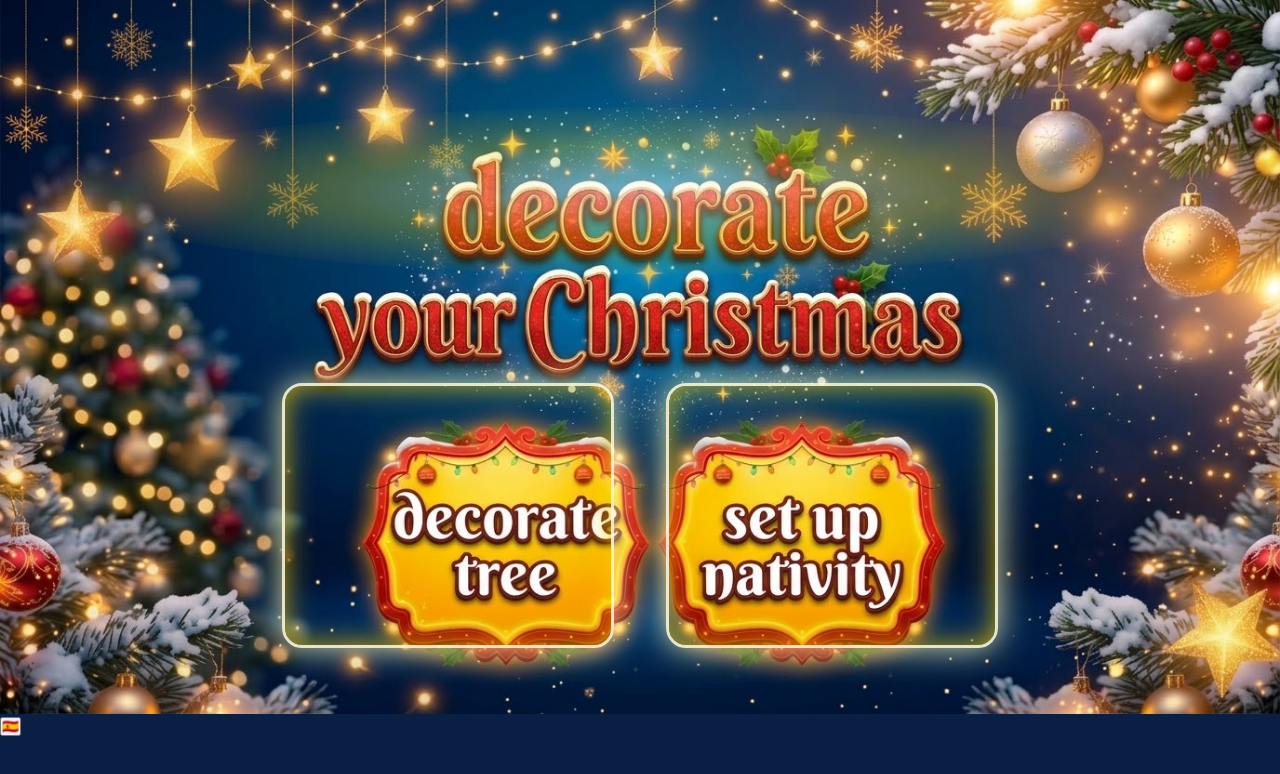
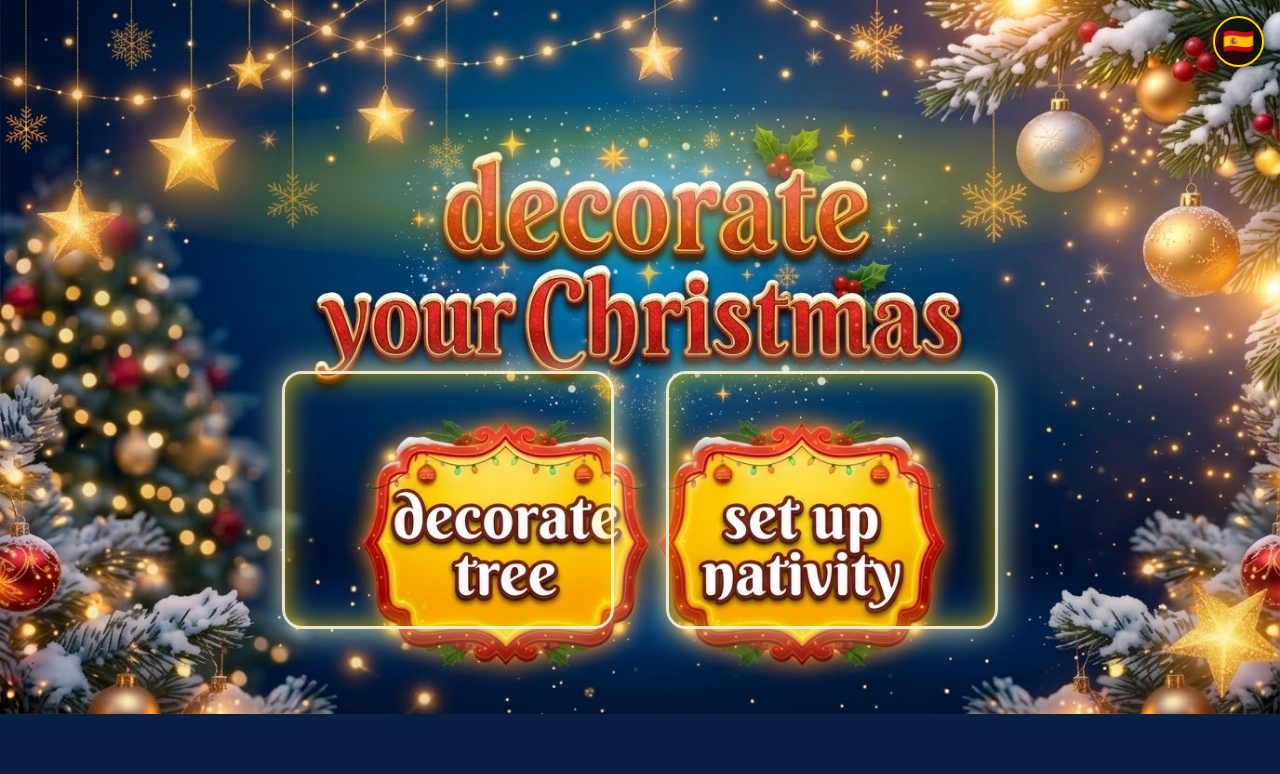
Before and after one commit to Margus20/decoracion-navidad, a plain HTML site: page index.html in a window 1280 px wide. Drawn offline with Linux system fonts and the light colour scheme.

Commit message:
Update estilos.css

```diff
--- a/estilos.css
+++ b/estilos.css
@@ -502,3 +502,54 @@ header h1 {
 .btn-volver:active {
     transform: scale(0.95);
 }
+
+/* ========================================================== */
+/* ============ NUEVO: BOTÓN DE IDIOMA (bandera) ============ */
+/* ========================================================== */
+.btn-idioma {
+    position: fixed;
+    top: 1rem;
+    right: 1rem;
+    z-index: 1000;
+    width: 3.2rem;
+    height: 3.2rem;
+    border-radius: 50%;
+    border: 2px solid #ffd700;
+    background: rgba(0, 0, 0, 0.55);
+    backdrop-filter: blur(6px);
+    -webkit-backdrop-filter: blur(6px);
+    cursor: pointer;
+    display: flex;
+    align-items: center;
+    justify-content: center;
+    box-shadow: 0 4px 14px rgba(0, 0, 0, 0.5);
+    transition: all 0.3s cubic-bezier(0.25, 0.8, 0.25, 1);
+    padding: 0;
+}
+
+.btn-idioma:hover {
+    transform: scale(1.08);
+    background: rgba(0, 0, 0, 0.75);
+    box-shadow: 0 0 18px rgba(255, 215, 0, 0.6);
+}
+
+.btn-idioma:active {
+    transform: scale(0.92);
+}
+
+.btn-idioma .bandera {
+    font-size: 1.6rem;
+    line-height: 1;
+    pointer-events: none;
+}
+
+/* En pantallas muy pequeñas, el botón se achica un poco */
+@media (max-width: 400px) {
+    .btn-idioma {
+        width: 2.8rem;
+        height: 2.8rem;
+    }
+    .btn-idioma .bandera {
+        font-size: 1.4rem;
+    }
+}
```
